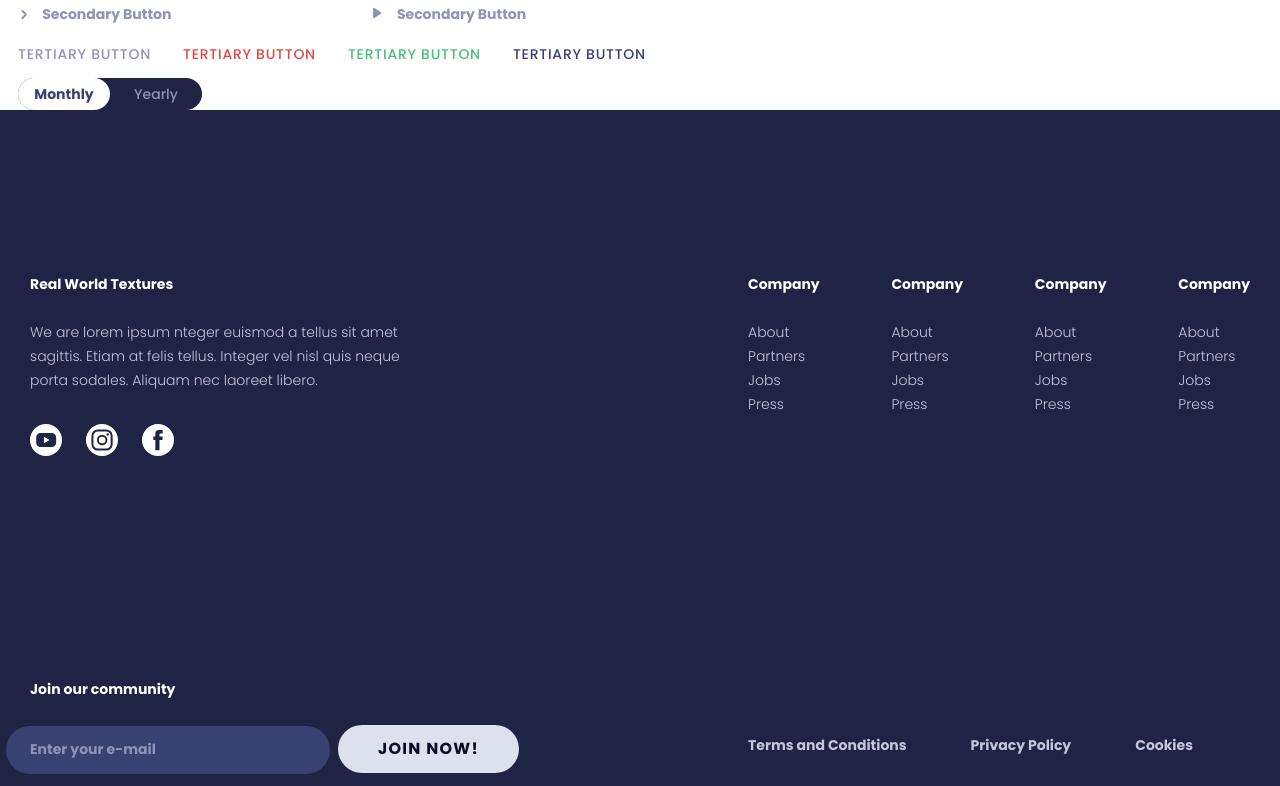
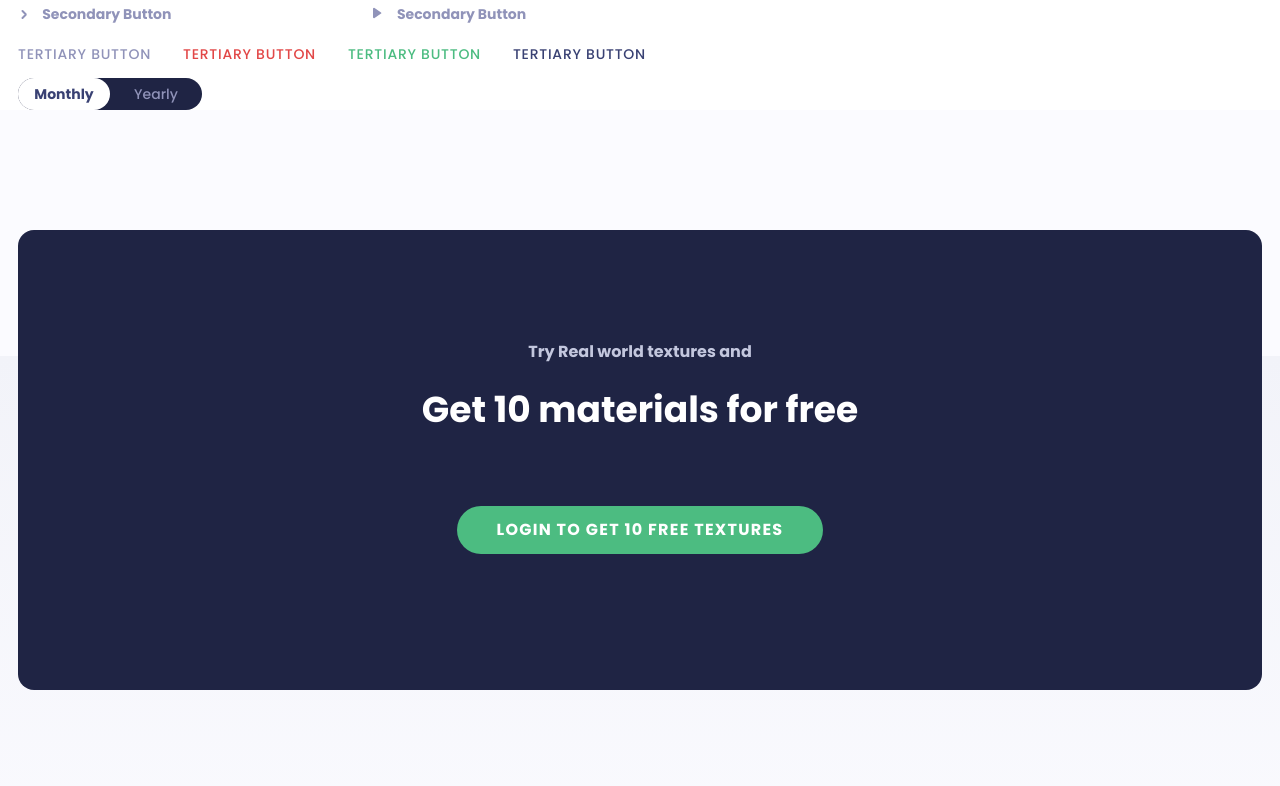
Before and after one commit to Vavara89/Real-World-Textures-Nuxt, a Nuxt app: page /style-guide in a window 1280 px wide. Shown: the part 294-1080 px from the top of the page. Built offline with nearby package versions, Linux system fonts and the light colour scheme.

Commit message:
Feat: Add offer component

```diff
--- a/assets/scss/components/_container.scss
+++ b/assets/scss/components/_container.scss
@@ -7,4 +7,8 @@
   &--content {
     max-width: 125.6rem;
   }
+
+  &--box {
+    max-width: 144rem;
+  }
 }
--- a/assets/scss/components/_footer-mail-form.scss
+++ b/assets/scss/components/_footer-mail-form.scss
@@ -16,7 +16,7 @@
     margin-left: -2.4rem;
     padding: 0 2.4rem;
     color: $color-white;
-    border-radius: $br-base;
+    border-radius: $br-round;
     background-color: $color-primary-700;
 
     @include mq(lg, max) {
--- /dev/null
+++ b/assets/scss/components/_offer.scss
@@ -0,0 +1,39 @@
+.offer {
+  padding: 12rem 0 24rem 0;
+  background: linear-gradient($color-primary-100 0%, $color-primary-100 30%, $color-primary-300 30%, $color-primary-100 100%);
+
+  &__box {
+    display: flex;
+    align-items: center;
+    flex-direction: column;
+    justify-content: center;
+    padding: 11.2rem 2.4rem 13.6rem 2.4rem;
+    text-align: center;
+    border-radius: $br-box;
+    background-color: $color-primary-800;
+
+    @include mq(sm, max) {
+      padding: 5.6rem 1.6rem;
+    }
+  }
+
+  &__subtitle,
+  &__title {
+    padding: 0 .8rem;
+  }
+
+  &__subtitle {
+    font-size: 1.6rem;
+    font-weight: 700;
+    line-height: 2rem;
+    margin-bottom: 2.4rem;
+    color: $color-primary-500;
+  }
+
+  &__title {
+    margin-bottom: 7.2rem;
+    color: $color-white;
+
+    @include font-h1-inverted;
+  }
+}
--- a/assets/scss/main.scss
+++ b/assets/scss/main.scss
@@ -26,3 +26,4 @@
 @import "components/footer-nav";
 @import "components/footer-mail-form";
 @import "components/footer-links";
+@import "components/offer";
--- a/assets/scss/mixins/_buttons.scss
+++ b/assets/scss/mixins/_buttons.scss
@@ -3,7 +3,7 @@
   align-items: center;
   justify-content: center;
   text-decoration: none;
-  border-radius: $br-base;
+  border-radius: $br-round;
 
   @include transition-base(background-color);
 
@@ -25,6 +25,12 @@
 
   @include button-base;
   @include font-button-primary;
+  @include mq(sm, max) {
+    padding: 0 3.2rem;
+  }
+  @include mq(xs, max) {
+    padding: 0 2.4rem;
+  }
 }
 
 @mixin button-primary-green {
--- a/assets/scss/mixins/_typography.scss
+++ b/assets/scss/mixins/_typography.scss
@@ -4,6 +4,14 @@
   font-weight: 700;
   line-height: 4.8rem;
   color: $color-primary-900;
+}
+
+@mixin font-h1-inverted {
+  font-family: $font-primary;
+  font-size: 3.6rem;
+  font-weight: 700;
+  line-height: 4.8rem;
+  color: $color-white;
 }
 
 @mixin font-h2 {
@@ -94,6 +102,14 @@
   line-height: 2.8rem;
   letter-spacing: .125rem;
   text-transform: uppercase;
+
+  @include mq(sm, max) {
+    font-size: 1.4rem;
+    letter-spacing: .05rem;
+  }
+  @include mq(xs, max) {
+    font-size: 1.2rem;
+  }
 }
 
 @mixin font-button-secondary {
--- a/assets/scss/vars/_border-radius.scss
+++ b/assets/scss/vars/_border-radius.scss
@@ -1 +1,2 @@
-$br-base: 10rem;
+$br-round: 10rem;
+$br-box: 1.6rem;
--- /dev/null
+++ b/components/Offer.vue
@@ -0,0 +1,11 @@
+<template>
+    <section class="offer">
+        <div class="container container--box">
+            <div class="offer__box">
+                <h3 class="offer__subtitle">Try Real world textures and</h3>
+                <h2 class="offer__title">Get 10 materials for free</h2>
+                <a href class="offer__button button-primary">Login to get 10 free textures</a>
+            </div>
+        </div>
+    </section>
+</template>
--- a/pages/style-guide/index.vue
+++ b/pages/style-guide/index.vue
@@ -36,17 +36,20 @@
         <div class="container">
             <ToggleSwitch />
         </div>
+        <Offer />
         <Footer />
     </div>
 </template>
 
 <script>
 import ToggleSwitch from "@/components/ToggleSwitch";
+import Offer from "@/components/Offer";
 import Footer from "@/components/Footer/Footer";
 
 export default {
     components: {
         ToggleSwitch,
+        Offer,
         Footer
     }
 };
```
